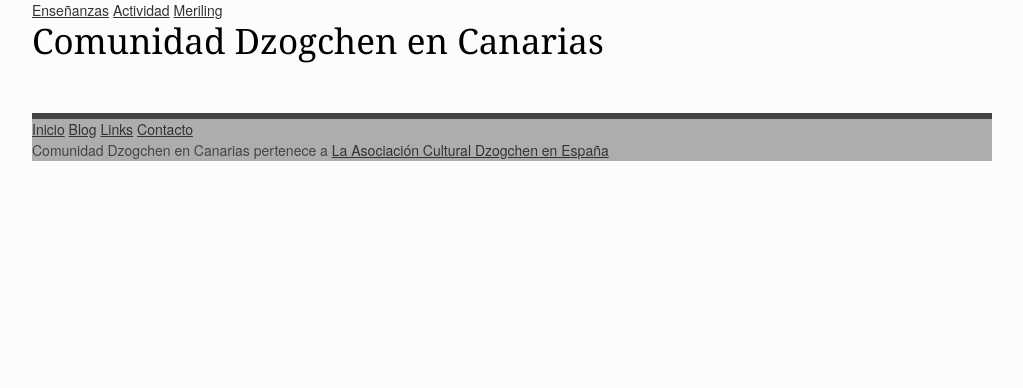
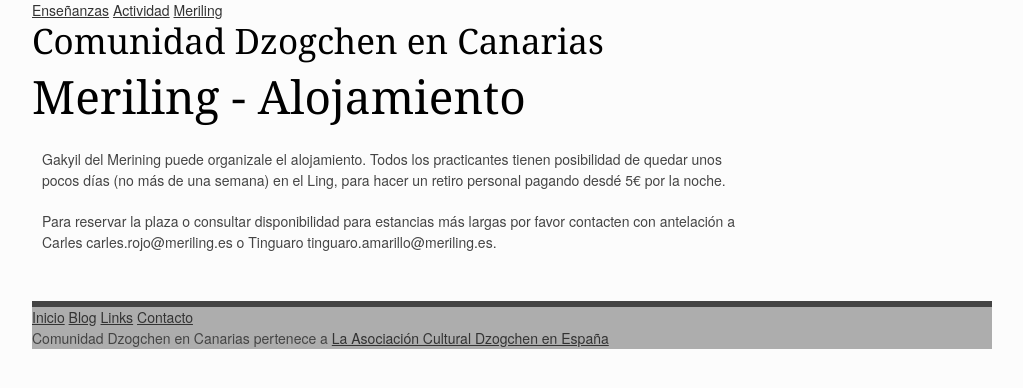
Before and after one commit to k1000/meriling, a Jekyll site: the page built from amarillo/alojamiento.md, in a window 1280 px wide. Shown: the top 388 px of the page, without its empty margins (128-1151 px from the left). Built offline with Jekyll 4.4.1, drawn with Linux system fonts in a browser that asks for light colours; nearby versions of some CDN libraries; some web fonts are replaced; comment, search, counter and statistics services are not loaded.

Commit message:
Update amarillo/alojamiento.md

```diff
--- a/amarillo/alojamiento.md
+++ b/amarillo/alojamiento.md
@@ -1,4 +1,9 @@
 ---
 layout: amarillo
 categories: amarillo
+title: Meriling - Alojamiento
 ---
+Gakyil del Merining puede organizale el alojamiento.
+Todos los practicantes tienen posibilidad de quedar unos pocos días (no más de una semana) en el Ling, para hacer un retiro personal pagando desdé 5€ por la noche.
+
+Para reservar la plaza o consultar disponibilidad para estancias más largas por favor contacten con antelación a Carles carles.rojo@meriling.es o Tinguaro tinguaro.amarillo@meriling.es.
```
